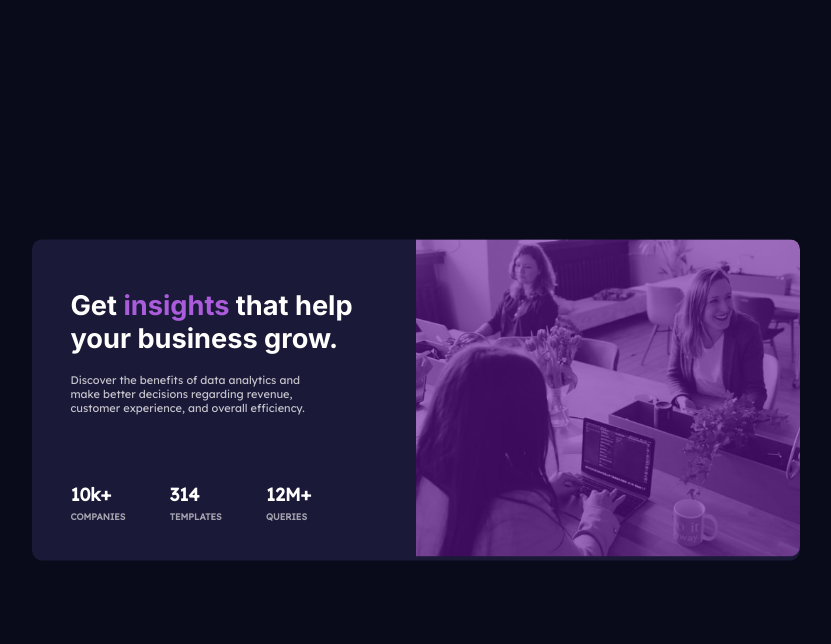
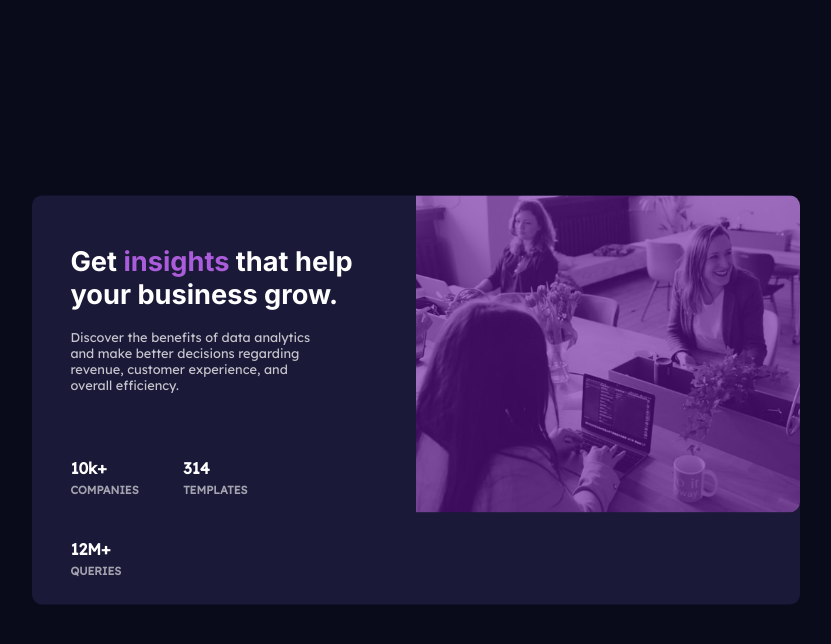
Before and after one commit to Acceptologist/Learn-React, a web app: file HTML-CSS Challenges/stats-preview-card-component-main/index.html in a window 1280 px wide. Shown: the top 644 px of the page, without its empty margins (224-1055 px from the left). Run offline with its HTML, style and script files only (its server is not run), Linux system fonts and the light colour scheme.

Commit message:
make it more responsive

```diff
--- a/HTML-CSS Challenges/stats-preview-card-component-main/css/styles-desktop.css
+++ b/HTML-CSS Challenges/stats-preview-card-component-main/css/styles-desktop.css
@@ -1,3 +1,7 @@
+\
+html,body{
+  height: 100%;
+}
 body{
   margin: 0;
   background-color: hsl(233, 47%, 7%);
@@ -6,7 +10,7 @@ body{
 img{
   width: 100%;
   height: 100%;
-  border-radius: 0 10px 10px 0;
+  border-radius: 0 .652rem .652rem 0;
 }
 span{
   color: hsl(277, 64%, 61%);
@@ -19,46 +23,44 @@ span{
  transform: translate(-50%, -50%);
   background-color: hsl(244, 38%, 16%);
   color: hsla(0, 0%, 100%, 0.75);
-  border-radius: 10px;
+  border-radius: .625rem;
 }
 .left-component{
   width: 50%;
   display: inline-block;
    float:left;
-   clear:left;
 }
 .right-component{
   width: 50%;
   height: 100%;
   display: inline-block;
   float:right;
-  clear:right
 }
 .text-content{
   width: 80%;
-  margin: 50px auto 0 auto;
+  margin: 3.1rem auto 0 auto;
 }
 .table{
-  margin-top: 50px;
+  margin-top: 3.1rem;
   width: 100%;
   text-align: left;
 }
 .cell{
   display: inline-block;
-  margin-right: 40px;
+  margin-right: 2.5rem;
 }
 h3{
-  font-size: 18px;
+  font-size: 1rem;
   color: hsl(0, 0%, 100%);
   font-weight: bolder;
-  margin-bottom: 5px;
+  margin-bottom: .3rem;
 }
 h6{
-  font-size: 9px;
+  font-size: .7rem;
   color: hsla(0, 0%, 100%, 0.6);
   font-family: 'Lexend Deca', sans-serif;
   text-transform: uppercase;
-  margin-top: 5px;
+  margin-top: .3rem;
 }
 h1{
   color: hsl(0, 0%, 100%);
@@ -66,6 +68,6 @@ h1{
   font-family: 'Inter', sans-serif;
 }
 p{
-  font-size: 11px;
+  font-size: .8rem;
   width: 80%;
 }
```
